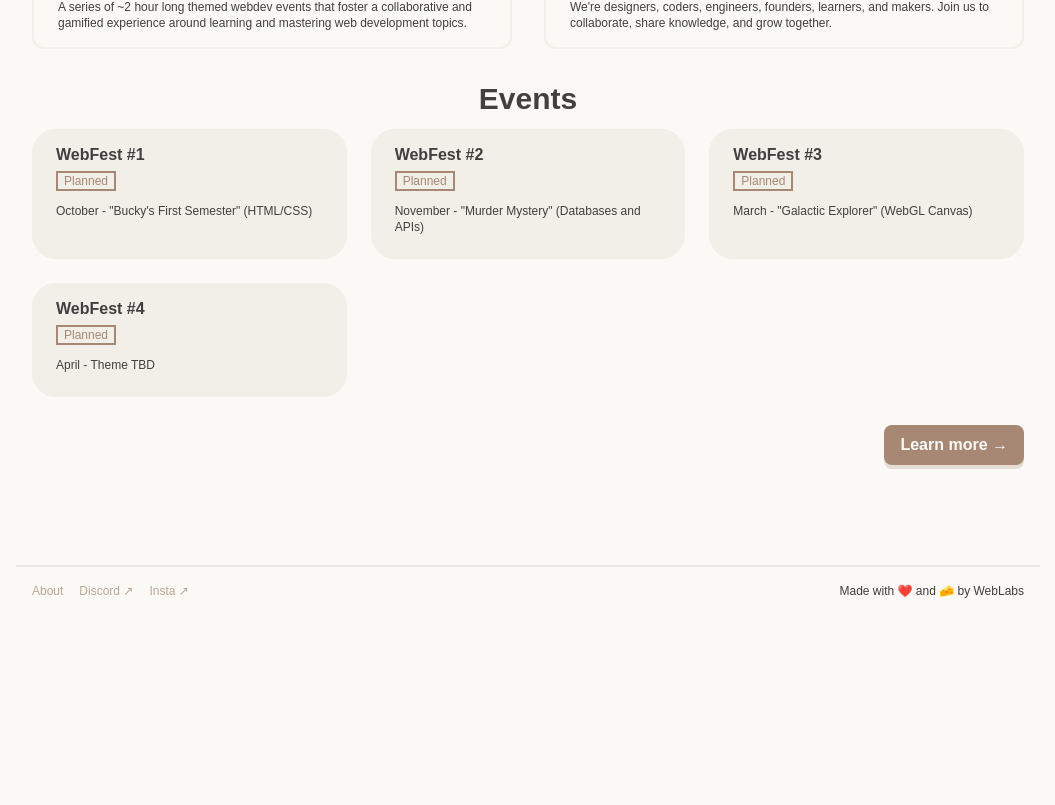
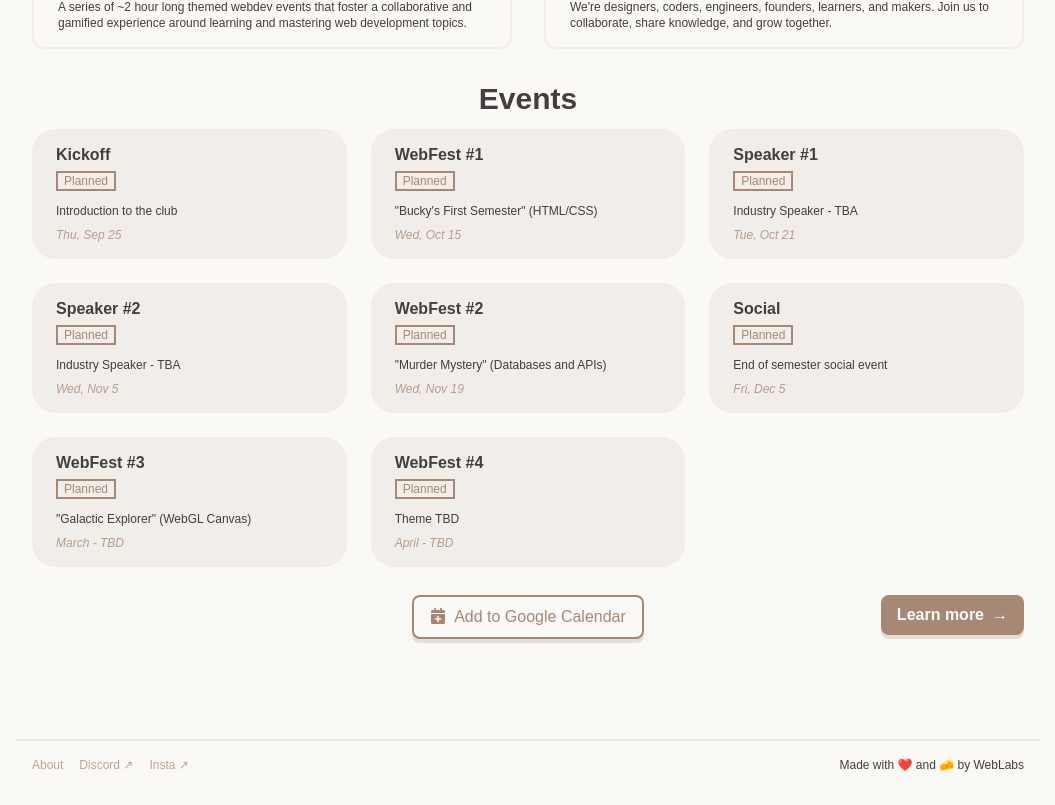
Before and after one commit to weblabsuw/site, a Next.js app: page / in a window 1280 px wide. Shown: the part 819-1624 px from the top of the page, without its empty margins (112-1167 px from the left). Before the commit the page ends 1450 px from the top, so only its background shows below. Built offline with nearby package versions, Linux system fonts and the light colour scheme.

Commit message:
Add new events

```diff
--- a/components/home/events.tsx
+++ b/components/home/events.tsx
@@ -1,7 +1,8 @@
 import Link from "next/link";
 
 import { Button } from "@/components/ui/button";
-import { events } from "@/content/events";
+import { events, calendarLink } from "@/content/events";
+import { FaCalendarPlus } from "react-icons/fa6";
 
 export async function Events() {
   return (
@@ -44,31 +45,53 @@ export async function Events() {
       </div>
 
       <h3 className="font-bold text-3xl text-center mt-8 mb-2">Events</h3>
-      <div className="mt-3 grid grid-cols-1 md:grid-cols-3 gap-6">
+      <div className="mt-3 grid grid-cols-1 md:grid-cols-3 gap-6 bg-onPrimary/20">
         {events.map((event) => (
           <div
             key={event.title}
-            className="bg-primary/10 rounded-3xl overflow-hidden"
+            className="group bg-primary/10 rounded-3xl overflow-hidden h-full flex flex-col px-6 md:py-4 py-6 hover:shadow-md hover:-rotate-1 hover:bg-primary/15 transition backdrop-blur-sm"
           >
-            <div className="px-6 md:pt-4 py-6">
-              <h3 className="text-base leading-tight font-bold">
-                {event.title}
-              </h3>
-              <div className="mt-1.5 flex gap-2 items-center text-xs font-medium">
-                <span className="px-1.5 text-primary border-2 border-primary">
-                  {event.status}
-                </span>
-              </div>
-              <p className="mt-3 text-xs">{event.description}</p>
+            <h3 className="text-base leading-tight font-bold">{event.title}</h3>
+            <div className="mt-1.5 flex gap-2 items-center text-xs font-medium">
+              <span className="px-1.5 text-primary border-2 border-primary">
+                {event.status}
+              </span>
             </div>
+            <p className="mt-3 text-xs">{event.description}</p>
+            <div className="flex-grow" />
+            <p className="mt-2 text-xs italic text-primary/80">
+              {typeof event.date === "string"
+                ? event.date
+                : event.date.toLocaleDateString("en-US", {
+                    timeZone: "UTC",
+                    weekday: "short",
+                    month: "short",
+                    day: "numeric",
+                  })}
+            </p>
           </div>
         ))}
       </div>
 
-      <div className="mt-8 flex justify-end">
-        <Link href="/about">
-          <Button className="px-4 py-2 font-bold text-onPrimary bg-primary rounded-lg">
-            Learn more →
+      <div className="mt-8 grid md:grid-cols-3 gap-8">
+        <div />
+        <a
+          href={calendarLink}
+          target="_blank"
+          rel="noreferrer"
+          className="md:mx-auto"
+        >
+          <Button className="group px-4 py-2 text-primary bg-surface border-2 border-primary rounded-lg">
+            <FaCalendarPlus className="inline mb-1 mr-2 group-hover:-rotate-6 transition" />
+            Add to Google Calendar
+          </Button>
+        </a>
+        <Link href="/about" className="md:ml-auto">
+          <Button className="group px-4 py-2 font-bold text-onPrimary bg-primary rounded-lg">
+            Learn more
+            <span className="ml-2 group-hover:translate-x-1 transition inline-block">
+              →
+            </span>
           </Button>
         </Link>
       </div>
--- a/content/events.ts
+++ b/content/events.ts
@@ -2,27 +2,59 @@ interface Event {
   title: string;
   status: "Planned";
   description: string;
+  date: string | Date;
 }
 
 export const events: Event[] = [
   {
+    title: "Kickoff",
+    status: "Planned",
+    description: "Introduction to the club",
+    date: new Date("2025-09-25"),
+  },
+  {
     title: "WebFest #1",
     status: "Planned",
-    description: 'October - "Bucky\'s First Semester" (HTML/CSS)',
+    description: '"Bucky\'s First Semester" (HTML/CSS)',
+    date: new Date("2025-10-15"),
+  },
+  {
+    title: "Speaker #1",
+    status: "Planned",
+    description: "Industry Speaker - TBA",
+    date: new Date("2025-10-21"),
+  },
+  {
+    title: "Speaker #2",
+    status: "Planned",
+    description: "Industry Speaker - TBA",
+    date: new Date("2025-11-05"),
   },
   {
     title: "WebFest #2",
     status: "Planned",
-    description: 'November - "Murder Mystery" (Databases and APIs)',
+    description: '"Murder Mystery" (Databases and APIs)',
+    date: new Date("2025-11-19"),
+  },
+  {
+    title: "Social",
+    status: "Planned",
+    description: "End of semester social event",
+    date: new Date("2025-12-05"),
   },
   {
     title: "WebFest #3",
     status: "Planned",
-    description: 'March - "Galactic Explorer" (WebGL Canvas)',
+    description: '"Galactic Explorer" (WebGL Canvas)',
+    date: "March - TBD",
   },
   {
     title: "WebFest #4",
     status: "Planned",
-    description: "April - Theme TBD",
+    description: "Theme TBD",
+    date: "April - TBD",
   },
 ];
+
+export const calendarLink =
+  "https://calendar.google.com/calendar/u/1?cid=MWNiMzVjNTFhZjE1NGI2ZTg4OWU1MWFmNzI3MGI3ZDk0MjRhYTJhNjQ5YzBhNWFmODUzYmVmNmFiYzJkNDdjZEBncm91cC5jYWxlbmRhci5nb29nbGUuY29t";
```
